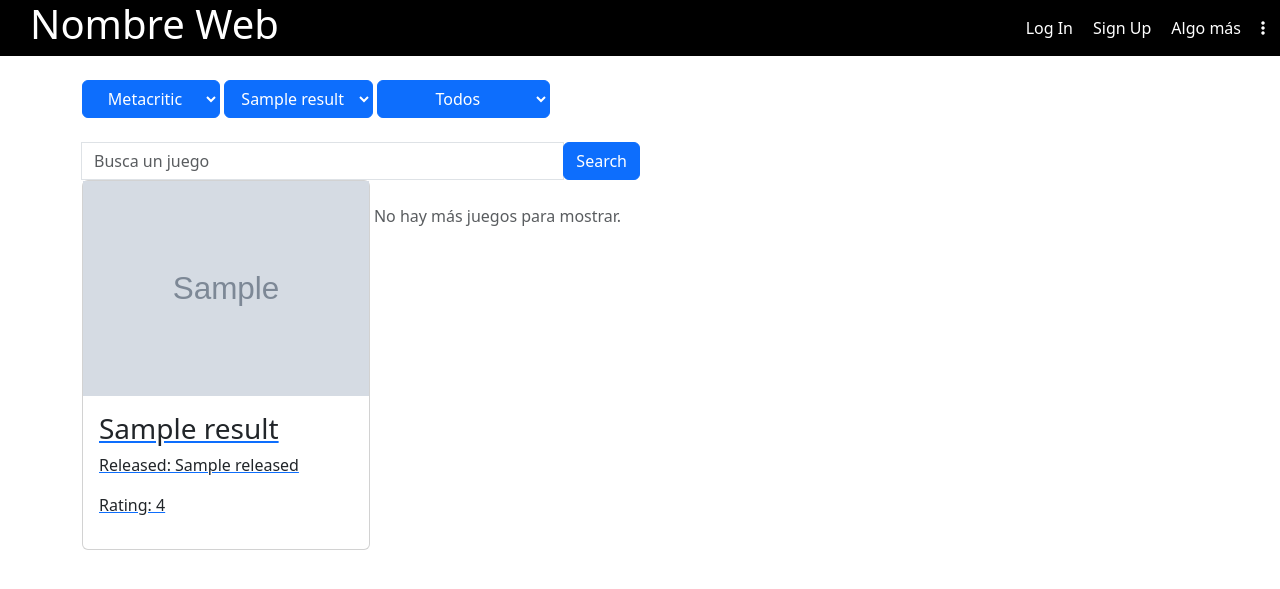
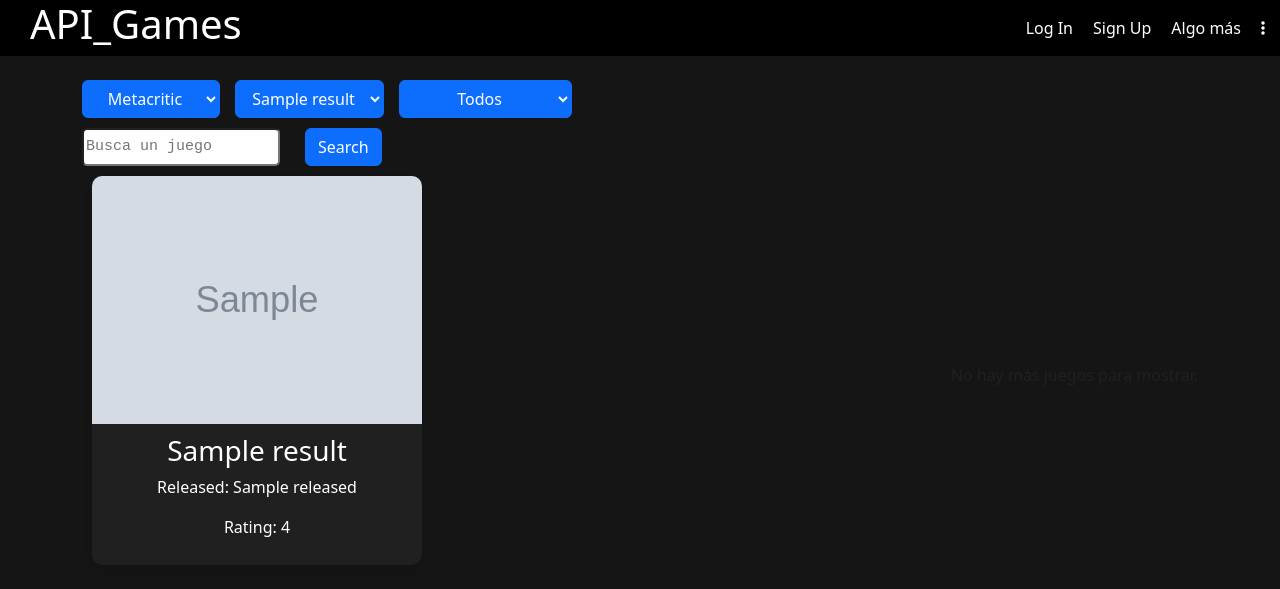
Before and after one commit to Naiitiry/games_web, a Django app: page / in a window 1280 px wide. Shown: the top 589 px of the page. Run offline with Django 5.2, Linux system fonts and the light colour scheme; tables that the repository leaves empty hold one stand-in row (values such as "Sample post"); grey boxes marked "Sample" are stand-in pictures; a database or web service that is not in the repository returns one stand-in record (values such as "Sample title"); data that the repository does not hold is empty; some libraries are stand-ins or nearby versions.

Commit message:
update games cards

```diff
--- a/rawg/apis/templates/games/landing.html
+++ b/rawg/apis/templates/games/landing.html
@@ -2,7 +2,8 @@
 {% load static %}
 {% block content %}
     <div class="container mt-4">
-        <form method="GET">
+        <div class="game-container-index">
+            <form method="GET" class="game-container-selectors">
                 {% csrf_token %}
                 <select class="btn btn-primary" name="category"
                     hx-get="{% url 'landing_page_games' %}"
@@ -35,17 +36,18 @@
                 hx-get="{% url 'landing_page_games' %}"
                 hx-target="#games-container"
                 hx-swap="outerHTML"
-            class="input-group w-50 mt-4"
+                class="game-container-search"
                 >
                 {% csrf_token %}
-            <input type="text" name="search" placeholder="Busca un juego" class="form-control">
+                <input type="text" name="search" placeholder="Busca un juego" class="input">
                 <div class="input-group-append">
                     <button type="submit" class="btn btn-primary">
                         Search
                     </button>
                 </div>
             </form>
-        <div id="games-container" class="row row-cols-1 row-cols-sm-2 row-cols-md-3 row-cols-lg-4">
+        </div>
+        <div id="games-container">
             {% include "games/partials/_game_list.html" %}
         </div>
             <div class="htmx-indicator">
--- a/rawg/apis/templates/games/partials/_game_list.html
+++ b/rawg/apis/templates/games/partials/_game_list.html
@@ -3,10 +3,10 @@
 {% endif %}
 
 {% for game in games %}
-    <div class="col-md mb-4">
+    <div class="game-container">
         <a href="{% url 'game_detail' game.id %}">
-            <div class="card" style="width: 18rem;">
-                <img src="{{ game.background_image }}" width="auto" alt="{{game.name}}">
+            <div class="card-game-container">
+                <img src="{{ game.background_image }}" alt="{{game.name}}">
                 <div class="card-body">
                     <h3>{{game.name}}</h3>
                     <p>Released: {{game.released}}</p>
--- a/rawg/apis/views.py
+++ b/rawg/apis/views.py
@@ -8,7 +8,7 @@ import math
 API_KEY = settings.RAWG_API
 
 def landing_page_games(request):
-    category = request.GET.get("ordering","metacritic")
+    category = request.GET.get("ordering","-metacritic")
     platform_query = request.GET.get("platforms","")
     search_query = request.GET.get("search","")
     exclude_additions = request.GET.get("exclude_additions", "")
--- a/rawg/static/css/style.css
+++ b/rawg/static/css/style.css
@@ -1,8 +1,14 @@
-*{
+:root{
+    --color-bg-web:#151515;
+    --color-bg-img:#202020;
+
+}
+
+body{
     margin: 0;
     padding: 0;
     box-sizing: border-box;
-    font-family:var(--font-text)
+    background-color: var(--color-bg-web);
 }
 
 .htmx-indicator {
@@ -107,3 +113,74 @@ option{
 .card-container:hover .card-menu {
     display: block;
 }
+
+#games-container{
+    display: flex;
+    flex-direction: row;
+    flex-wrap: wrap;
+    align-items: center;
+    justify-content: space-between;
+    align-content: center;
+    a{
+        text-decoration: none;
+    }
+}
+
+/* Contenedor general */
+.game-container {
+    width: 350px;
+    padding: 10px;
+    box-sizing: border-box;
+    .card-game-container {
+        background-color: var(--color-bg-img);
+        border-radius: 10px;
+        color: #fff;
+        overflow: hidden;
+        box-shadow: 0 4px 8px rgba(0,0,0,0.1);
+        transition: transform 0.2s ease;
+    }
+    .card-game-container:hover {
+        transform: translateY(-5px);
+    }
+    .card-game-container img {
+        width: 100%;
+        height: 100%;
+        object-fit: cover;
+        display: block;
+    }
+    .card-body {
+        padding: 10px;
+        text-align: center;
+    }
+    .games-grid {
+        display: grid;
+        grid-template-columns: repeat(auto-fill, minmax(250px, 1fr));
+        gap: 16px;
+    }
+}
+
+.game-container-index{
+    display: flex;
+    flex-direction: column;
+    flex-wrap: wrap;
+    .game-container-selectors{
+        display: flex;
+        gap: 15px;
+        margin: 0 0 10px 0;
+    }
+    .game-container-search{
+        display: flex;
+        flex-direction: row;
+        flex-wrap: wrap;
+
+        gap: 25px;
+        .input{
+            max-width: 70%;
+            border-radius: 5px;
+            font-family: 'Courier New', Courier, monospace;
+            font-size: 15px;
+            color: #555;
+
+        }
+    }
+}
--- a/rawg/templates/partials/navbar.html
+++ b/rawg/templates/partials/navbar.html
@@ -1,7 +1,7 @@
 <nav>
     <div class="navbar-container">
         <div class="navbar-container-title">
-            <h1><a href="#">Nombre Web</a></h1>
+            <h1><a href="#">API_Games</a></h1>
         </div>
         <div class="navbar-container-auth">
             {% if user.is_authenticated %}
```
Lines whose indentation alone changed are shown as unchanged.
